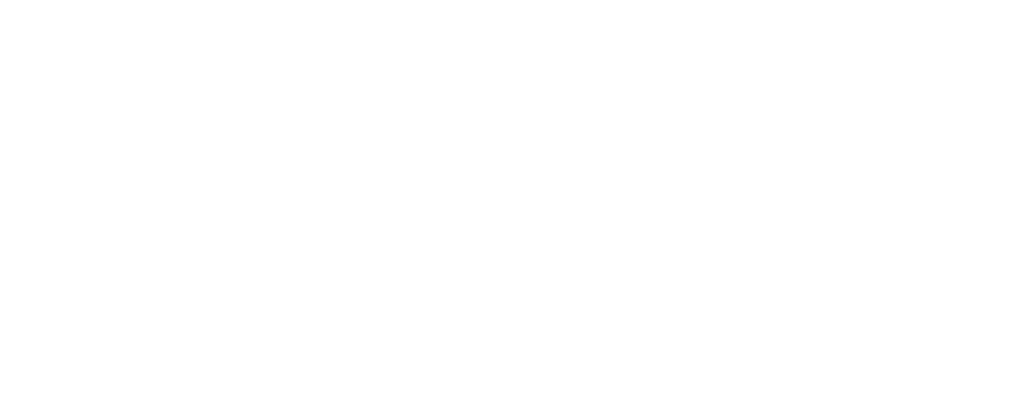
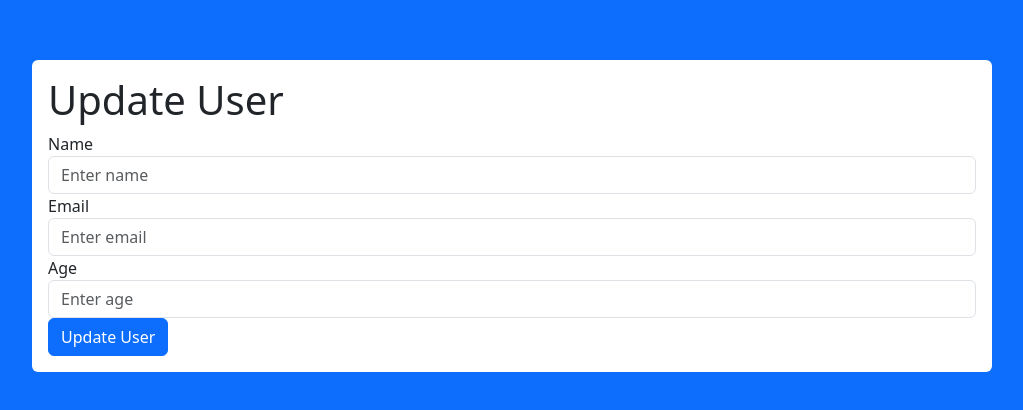
Before and after one commit to Kaweesha-mr/Node-Js, a React (Vite) app in the folder Crud-Ops/frontend/client/: page /update/1 in a window 1280 px wide. Before the commit this address had no page. Shown: the part 184-594 px from the top of the page, without its empty margins (128-1151 px from the left). Built offline with nearby package versions, Linux system fonts and the light colour scheme; no server answers.

Commit message:
Add routes for getting user by ID and updating user

```diff
--- a/Crud-Ops/frontend/client/src/App.jsx
+++ b/Crud-Ops/frontend/client/src/App.jsx
@@ -16,7 +16,7 @@
         <Routes>
           <Route path='/' element={<Users/>}> </Route>
           <Route path='/create' element={<CreateUsers/>}> </Route>
-          <Route path='/update' element={<UpdateUsers/>}> </Route>
+          <Route path='/update/:id' element={<UpdateUsers/>}> </Route>
         </Routes>
       </BrowserRouter>
     </div>
--- a/Crud-Ops/frontend/client/src/components/UpdateUsers.jsx
+++ b/Crud-Ops/frontend/client/src/components/UpdateUsers.jsx
@@ -1,25 +1,62 @@
 /* eslint-disable no-unused-vars */
-import React from "react";
+import axios from "axios";
+import React, { useEffect, useState } from "react";
+import { useNavigate, useParams } from "react-router-dom";
+
 
 export default function UpdateUsers() {
+
+    const [name, setName] = useState('')
+    const [email, setEmail] = useState('')
+    const [age, setAge] = useState()
+    const navigate = useNavigate();
+    const {id} = useParams();
+
+
+    useEffect(() => {
+        axios.get("http://localhost:3001/getuser/"+id)
+        .then((result)=> {
+            console.log(result)
+            setAge(result.data.age)
+            setName(result.data.name)
+            setEmail(result.data.email)
+        })
+        .catch((err)=> console.log(err))
+    },[])
+
+
+    const update = (e) => {
+        e.preventDefault();
+        axios.put("http://localhost:3001/updateUser/"+id, {name,email,age })
+        .then((result) => {
+            console.log(result)
+            navigate('/')
+        })
+        .catch((err) => console.log(err))
+    }
+
+
     return (
+
+
+
         <div className=" d-flex vh-100 bg-primary justify-content-center align-items-center">
 
 
             <div className="w-75 bg-white rounded p-3">
-                <form>
+                <form onSubmit={update}>
                 <h1>Update User</h1>
                     <div className="form-group">
                         <label>Name</label>
-                        <input type="text" className="form-control" placeholder="Enter name" />
+                        <input type="text" className="form-control" placeholder="Enter name" value={name} onChange={(e) => setName(e.target.value)}/>
                     </div>
                     <div className="form-group">
                         <label>Email</label>
-                        <input type="email" className="form-control" placeholder="Enter email" />
+                        <input type="email" className="form-control" placeholder="Enter email" value={email} onChange={(e) => setEmail(e.target.value)} />
                     </div>
                     <div className="form-group">
                         <label>Age</label>
-                        <input type="number" className="form-control" placeholder="Enter age" />
+                        <input type="number" className="form-control" placeholder="Enter age" value={age} onChange={(e) => setAge(e.target.value)}/>
                     </div>
                     <button type="submit" className="btn btn-primary">Update User</button>
                 </form>
```
Also changed, not shown: 1 other file (tests, documents, lock files or other folders).
